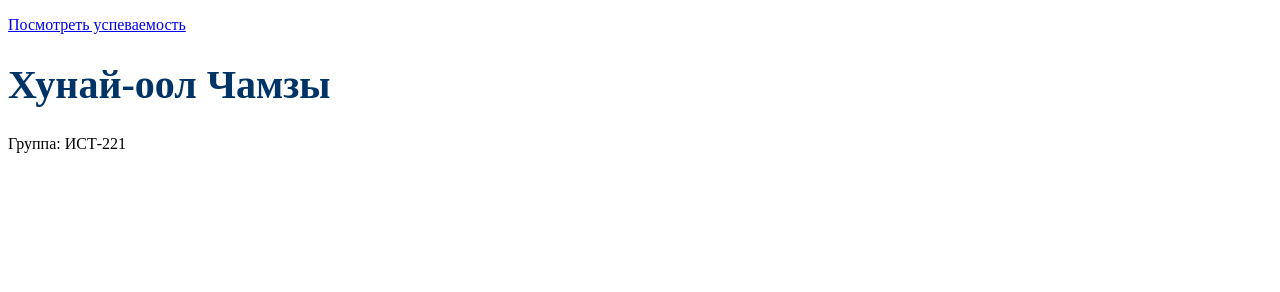
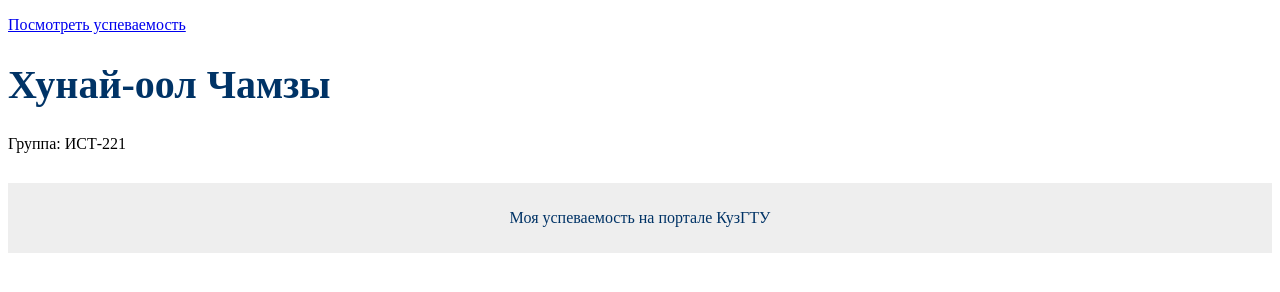
Before and after one commit to chapan213/hunai-ool_chamzy, a plain HTML site: page index.html in a window 1280 px wide. Drawn offline with Linux system fonts and the light colour scheme.

Commit message:
Добавлен footer и стили ссылки

```diff
--- a/custom.css
+++ b/custom.css
@@ -14,3 +14,18 @@ td {
     padding: 8px;
     text-align: center;
 }
+footer {
+    margin-top: 30px;
+    padding: 10px;
+    background-color: #eee;
+    text-align: center;
+}
+
+footer a {
+    text-decoration: none;
+    color: #003366;
+}
+
+footer a:hover {
+    color: crimson;
+}
--- a/index.html
+++ b/index.html
@@ -10,4 +10,7 @@
     <h1>Хунай-оол Чамзы</h1>
     <p>Группа: ИСТ-221</p>
 </body>
+<footer>
+    <p><a href="https://kuzstu.ru/my_grades">Моя  успеваемость на портале КузГТУ</a></p>
+</footer>
 </html>
```
